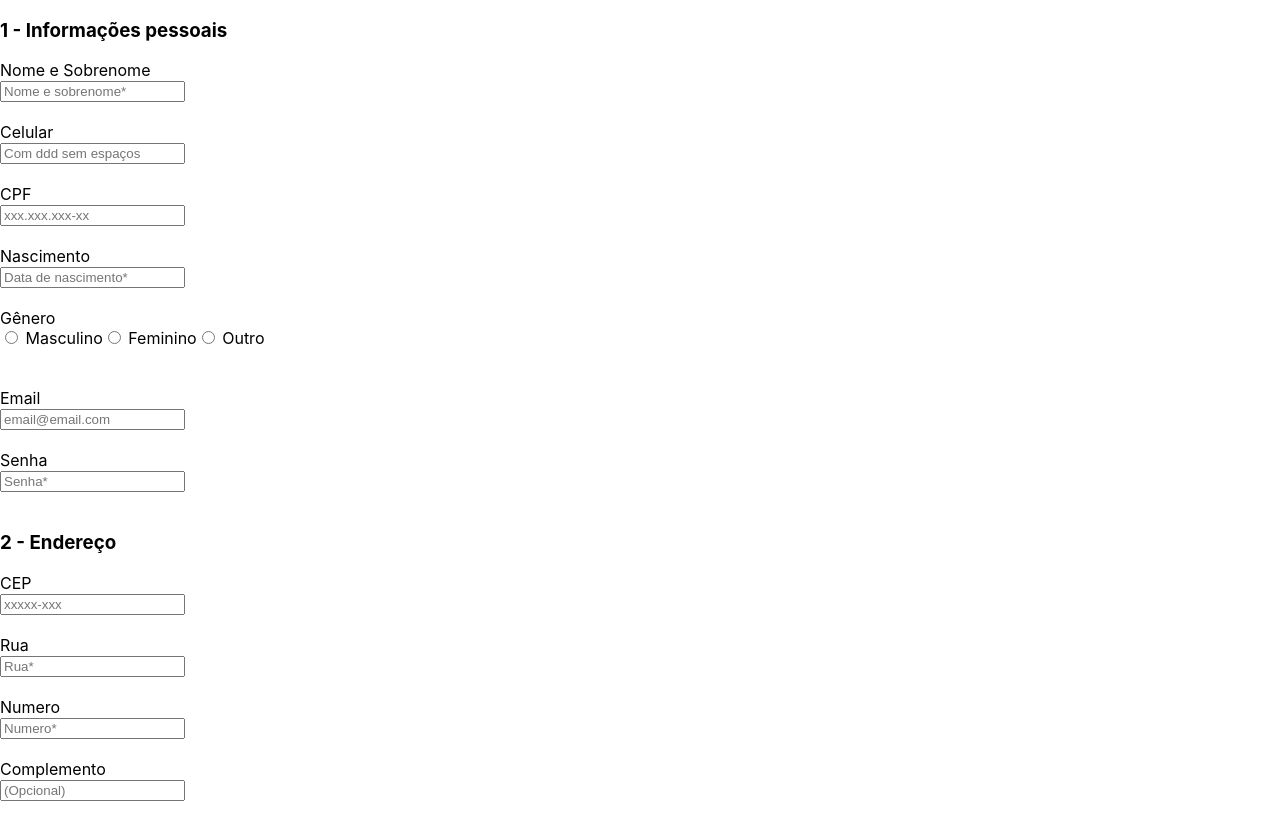
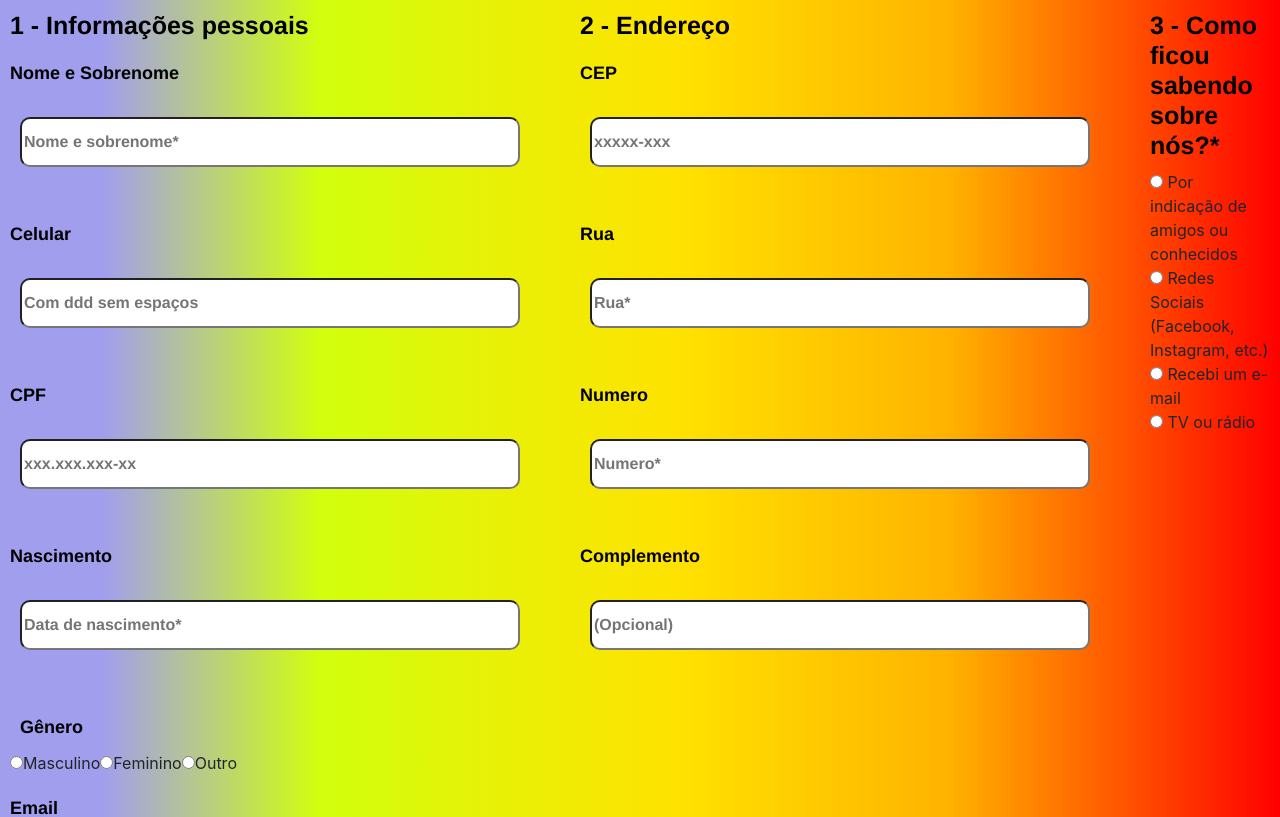
Before and after one commit to AlekOliveira/Accenture-desafio-OCAPI-SalesForce, a React (Create React App) app: page /perfil in a window 1280 px wide. Shown: the top 817 px of the page. Built offline with nearby package versions, Linux system fonts and the light colour scheme; no server answers.

Commit message:
done: style

```diff
--- a/package.json
+++ b/package.json
@@ -7,7 +7,9 @@
     "@testing-library/react": "^11.1.0",
     "@testing-library/user-event": "^12.1.10",
     "axios": "^0.21.1",
+    "bootstrap": "^4.6.0",
     "react": "^17.0.2",
+    "react-bootstrap": "^1.5.2",
     "react-dom": "^17.0.2",
     "react-hook-form": "^7.3.6",
     "react-router-dom": "^5.2.0",
--- a/src/App.css
+++ /dev/null
@@ -1,38 +0,0 @@
-.App {
-  text-align: center;
-}
-
-.App-logo {
-  height: 40vmin;
-  pointer-events: none;
-}
-
-@media (prefers-reduced-motion: no-preference) {
-  .App-logo {
-    animation: App-logo-spin infinite 20s linear;
-  }
-}
-
-.App-header {
-  background-color: #282c34;
-  min-height: 100vh;
-  display: flex;
-  flex-direction: column;
-  align-items: center;
-  justify-content: center;
-  font-size: calc(10px + 2vmin);
-  color: white;
-}
-
-.App-link {
-  color: #61dafb;
-}
-
-@keyframes App-logo-spin {
-  from {
-    transform: rotate(0deg);
-  }
-  to {
-    transform: rotate(360deg);
-  }
-}
--- a/src/App.js
+++ b/src/App.js
@@ -1,4 +1,3 @@
-import './App.css';
 import { BrowserRouter, Switch, Route } from 'react-router-dom';
 import LoginForm from './components/LoginForm';
 import CrudForm from './components/CrudForm';
--- a/src/components/CrudForm.js
+++ b/src/components/CrudForm.js
@@ -2,6 +2,8 @@ import React, { useState, useEffect } from 'react';
 import { useForm } from "react-hook-form";
 import auth from '../services/auth';
 import dataApi from '../services/dataApi';
+import '../style.css';
+import 'bootstrap/dist/css/bootstrap.min.css';
 
 export default function CrudForm(props) {
 
@@ -167,11 +169,15 @@ export default function CrudForm(props) {
 
   return (
     <>
+      <div class="crud-image">
       <form onSubmit={handleSubmit(onSubmit)}>
-        <div id="infoPessoais">
-          <h3>1 - Informações pessoais</h3>
-          <label htmlFor="">Nome e Sobrenome</label><br />
+
+      <div class="row">
+        <div id="infoPessoais" class="col">
+          <h3 class="title">1 - Informações pessoais</h3>
+          <label class="title2" htmlFor="">Nome e Sobrenome</label><br />
           <input
+            class="form-input"
             {...register('nome')}
             required
             type="text"
@@ -182,8 +188,9 @@ export default function CrudForm(props) {
 
           /><br /><br />
 
-          <label htmlFor="">Celular</label><br />
+          <label class="title2" htmlFor="">Celular</label><br />
           <input
+            class="form-input"
             {...register('fone')}
             required
             type="text"
@@ -194,8 +201,9 @@ export default function CrudForm(props) {
             onChange={ (e) => setFone(e.target.value) }
           /><br /><br />
 
-          <label htmlFor="">CPF</label><br />
+          <label class="title2" htmlFor="">CPF</label><br />
           <input
+            class="form-input"
             {...register('cpf')}
             required
             type="text"
@@ -206,8 +214,9 @@ export default function CrudForm(props) {
             onChange={ (e) => setCpf(e.target.value) }
           /><br /><br />
 
-          <label htmlFor="">Nascimento</label><br />
+          <label class="title2" htmlFor="">Nascimento</label><br />
           <input
+            class="form-input"
             {...register('nascimento')}
             required
             type="text"
@@ -217,15 +226,16 @@ export default function CrudForm(props) {
             onChange={ (e) => setNascimento(e.target.value) }
           /><br /><br />
 
-          <div>
-            <label htmlFor="">Gênero</label><br />
-            <input {...register('genero')} checked={'Masculino' === genero} onChange={ (e) => setGenero(e.target.value) } required type="radio" value="Masculino" name="genero" /> Masculino
-            <input {...register('genero')} checked={'Feminino' === genero} onChange={ (e) => setGenero(e.target.value) } required type="radio" value="Feminino" name="genero" /> Feminino
-            <input {...register('genero')} checked={'Outro' === genero} onChange={ (e) => setGenero(e.target.value) } required type="radio" value="Outro" name="genero" /> Outro
-        </div><br /><br />
+          <div class="myRadio">
+            <label class="title2" htmlFor="">Gênero</label><br />
+            <input {...register('genero')} checked={'Masculino' === genero} onChange={ (e) => setGenero(e.target.value) } required type="radio" value="Masculino" name="genero" />Masculino
+            <input {...register('genero')} checked={'Feminino' === genero} onChange={ (e) => setGenero(e.target.value) } required type="radio" value="Feminino" name="genero" />Feminino
+            <input {...register('genero')} checked={'Outro' === genero} onChange={ (e) => setGenero(e.target.value) } required type="radio" value="Outro" name="genero" />Outro
+          </div>
 
-          <label htmlFor="">Email</label><br />
+          <label class="title2" htmlFor="">Email</label><br />
           <input
+            class="form-input"
             {...register('email')}
             required
             type="text"
@@ -236,8 +246,9 @@ export default function CrudForm(props) {
             onChange={ (e) => setEmail(e.target.value) }
           /><br /><br />
 
-          <label htmlFor="">Senha</label><br />
+          <label class="title2" htmlFor="">Senha</label><br />
           <input
+            class="form-input"
             {...register('senha')}
             required
             type="password"
@@ -248,10 +259,11 @@ export default function CrudForm(props) {
           /><br /><br />
         </div>
 
-        <div id="endereco">
-          <h3>2 - Endereço</h3>
-          <label htmlFor="">CEP</label><br />
+        <div id="endereco" class="col">
+          <h3 class="title">2 - Endereço</h3>
+          <label class="title2" htmlFor="">CEP</label><br />
           <input
+            class="form-input"
             {...register('cep')}
             required
             type="text"
@@ -262,8 +274,9 @@ export default function CrudForm(props) {
             onChange={ (e) => setCep(e.target.value) }
           /><br /><br />
 
-          <label htmlFor="">Rua</label><br />
+          <label class="title2" htmlFor="">Rua</label><br />
           <input
+            class="form-input"
             {...register('rua')}
             required
             type="text"
@@ -273,8 +286,9 @@ export default function CrudForm(props) {
             onChange={ (e) => setRua(e.target.value) }
           /><br /><br />
 
-          <label htmlFor="">Numero</label><br />
+          <label class="title2" htmlFor="">Numero</label><br />
           <input
+            class="form-input"
             {...register('numRua')}
             required
             type="text"
@@ -284,8 +298,9 @@ export default function CrudForm(props) {
             onChange={ (e) => setNumRua(e.target.value) }
           /><br /><br />
 
-          <label htmlFor="">Complemento</label><br />
+          <label class="title2" htmlFor="">Complemento</label><br />
           <input
+            class="form-input"
             {...register('complemento')}
             type="text"
             placeholder="(Opcional)"
@@ -296,30 +311,35 @@ export default function CrudForm(props) {
 
         </div>
 
-        <div id="sobreNos">
-          <h3>3 - Como ficou sabendo sobre nós?*</h3>
-          <div>
+        <div id="sobreNos" class="col">
+          <h3 class="title">3 - Como ficou sabendo sobre nós?*</h3>
+          <div class="myRadio">
             <input {...register('indicacao')} checked={'Por indicação de amigos ou conhecidos' === indicacao } onChange={ (e) => setIndicacao(e.target.value) } required type="radio" value="Por indicação de amigos ou conhecidos" name="indicacao" /> Por indicação de amigos ou conhecidos
+            <br/>
             <input {...register('indicacao')} checked={'Redes Sociais (Facebook, Instagram, etc.)' === indicacao } onChange={ (e) => setIndicacao(e.target.value) } required type="radio" value="Redes Sociais (Facebook, Instagram, etc.)" name="indicacao" /> Redes Sociais (Facebook, Instagram, etc.)
+            <br/>
             <input {...register('indicacao')} checked={'Recebi um e-mail' === indicacao } onChange={ (e) => setIndicacao(e.target.value) } required type="radio" value="Recebi um e-mail" name="indicacao" /> Recebi um e-mail
+            <br/>
             <input {...register('indicacao')} checked={'TV ou rádio' === indicacao } onChange={ (e) => setIndicacao(e.target.value) } required type="radio" value="TV ou rádio" name="indicacao" /> TV ou rádio
           </div>
         </div>
+      </div>
 
         {
           props.newProfile ?
-            <input id="btSubmit" type="submit" />
+            <input class="form-button" id="btSubmit" type="submit" />
             :
-            <button onClick={() => setOperacao('update')} type="submit">Atualizar</button>
+            <button class="form-button" onClick={() => setOperacao('update')} type="submit">Atualizar</button>
 
         }
       </form>
       {
         !props.newProfile ?
-        <button onClick={() => destroy(email)} >Excluir Conta</button>
+        <button class="form-button" onClick={() => destroy(email)} >Excluir Conta</button>
         :
         ''
       }
+      </div>
       </>
   );
 }
--- a/src/components/LoginForm.js
+++ b/src/components/LoginForm.js
@@ -2,6 +2,7 @@ import React, { useState, useEffect } from 'react';
 import { useForm } from "react-hook-form";
 import auth from '../services/auth';
 import dataApi from '../services/dataApi';
+import '../style.css';
 
 export default function LoginForm(props) {
 
@@ -76,25 +77,38 @@ export default function LoginForm(props) {
 
   return (
     <>
+      <div class="login-image">
+        <div class="login-r">
           <form onSubmit={handleSubmit(onSubmit)}>
-        <p>Área exclusiva para login de revendedores</p>
+            <div class="form-login">
+              <p class="title">Área exclusiva para login de revendedores</p>
               <input
+                class="form-input"
                 type="text"
                 placeholder="email@email.com"
                 name="email"
                 {...register('email')}
-        />
+              /><br/>
               <input
+                class="form-input"
                 type="password"
                 placeholder="Senha"
                 name="senha"
                 {...register('senha')}
               />
-
-        <button type="submit">Acessar</button>
+              <button
+                class="form-input"
+                type="submit"
+                >Acessar
+              </button>
+              </div>
           </form>
 
-      <button onClick={cadastrar}>Quero ser um revendedor</button>
+          <button
+            class="form-button"
+            onClick={cadastrar}>Quero ser um revendedor</button>
+        </div>
+      </div>
     </>
   );
 }
--- /dev/null
+++ b/src/style.css
@@ -0,0 +1,82 @@
+.login-l {
+  height: 100vh;
+  background-color: blue;
+  width: 70vw;
+  float: left;
+}
+
+.login-r {
+  height: 100vh;
+  background-color: rgba(240,240,240, 0.8);
+  width: 30vw;
+  float: right;
+  display: flex;
+  flex-direction: column;
+  align-items: center;
+}
+
+.login-image {
+  background-image: url('./resources/images/frutas.jpg');
+  background-repeat: no-repeat;
+  background-position: center;
+  background-size: cover;
+  width: 100vw;
+  height: 100vh;
+}
+
+.crud-image {
+  background: rgb(162,158,238);
+  background: linear-gradient(90deg, rgba(162,158,238,1) 8%, rgba(209,255,13,1) 25%, rgba(255,226,0,1) 53%, rgba(255,179,0,1) 74%, rgba(255,0,0,1) 100%);
+}
+
+.form-login {
+  display: flex;
+  flex-direction: column;
+  align-items: center;
+  justify-content: center;
+  height: 50vh;
+  flex-wrap: wrap;
+}
+
+.form-input {
+  width: 500px;
+  height: 50px;
+  margin: 20px;
+  border-radius: 10px;
+  font-family: 'Franklin Gothic Medium', 'Arial Narrow', Arial, sans-serif;
+  font-weight: 900;
+}
+
+.form-button {
+  width: 300px;
+  height: 50px;
+  margin: 20px;
+  border-radius: 10px;
+  font-family: 'Franklin Gothic Medium', 'Arial Narrow', Arial, sans-serif;
+  font-weight: 900;
+}
+
+.title {
+  font-size: 25px;
+  color: black;
+  font-weight: 900;
+  font-family: 'Franklin Gothic Medium', 'Arial Narrow', Arial, sans-serif;
+  margin: 10px;
+}
+
+.title2 {
+  margin: 10px;
+  font-size: 18px;
+  color: black;
+  font-weight: 900;
+  font-family: 'Franklin Gothic Medium', 'Arial Narrow', Arial, sans-serif;
+}
+
+.myRadio {
+  margin: 10px;
+}
+
+.login-text {
+  display:flex;
+  align-items:center;
+}
```
Also changed, not shown: src/resources/images/frutas.jpg (added), 1 other file (tests, documents, lock files or other folders). Lines whose indentation alone changed are shown as unchanged.
